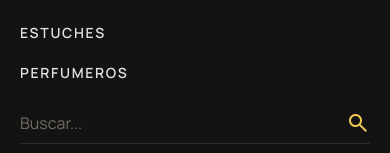
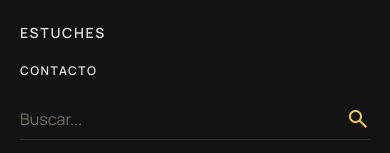
Before and after one commit to esolano1/brega-perfumeria, a React (Vite) app: page /contact in a window 390 px wide. Both pictures are taken after a click on the button "menu". Shown: the part 202-355 px from the top of the page. Built offline with nearby package versions, Linux system fonts and the light colour scheme.

Commit message:
Feat: fix one interaction

```diff
--- a/src/components/Navbar.jsx
+++ b/src/components/Navbar.jsx
@@ -157,13 +157,12 @@ export default function Navbar() {
               Estuches
             </a>
 
-            <a
-              href="#perfumeros"
-              onClick={() => setMenuOpen(false)}
-              className="text-sm font-semibold uppercase tracking-[0.12em] text-on-surface-variant"
-            >
-              Perfumeros
-            </a>
+          <Link
+            to="/contact"
+            className="text-xs font-semibold uppercase tracking-[0.12em] text-on-surface-variant transition-colors duration-300 hover:text-primary"
+          >
+            Contacto
+          </Link>
 
             {/* Buscador móvil */}
             <div className="mt-2 flex items-center border-b border-outline-variant/50 pb-2">
```
